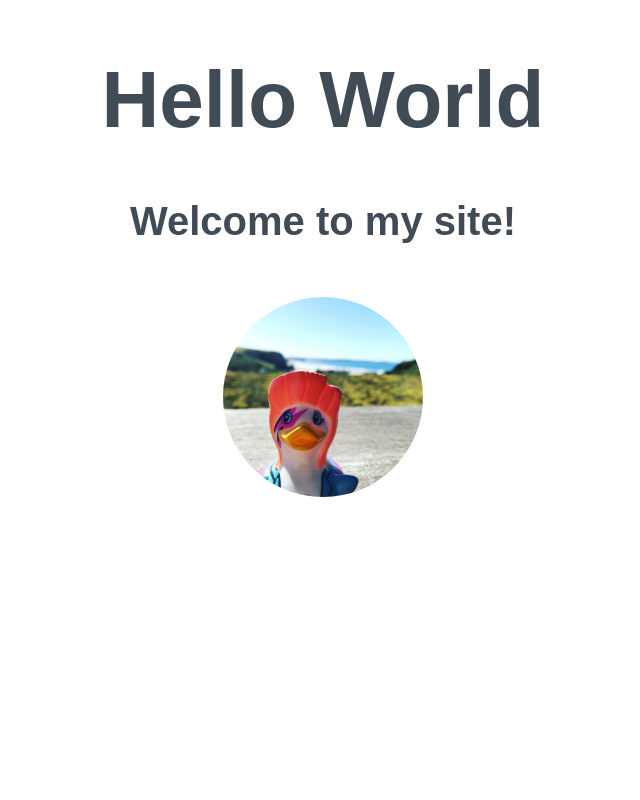
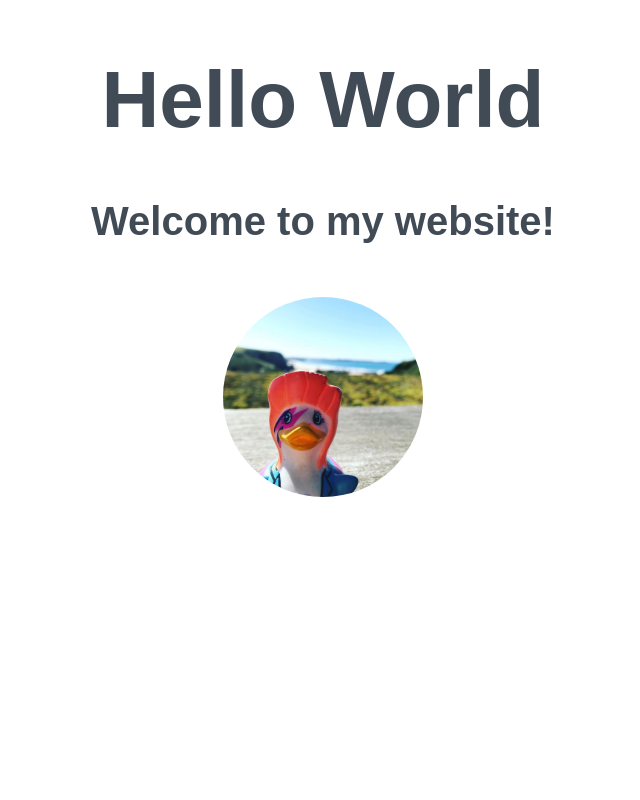
Before and after one commit to rhiannewizard/beginners-week-one, a plain HTML site: page index.html in a window 1280 px wide. Shown: the top 800 px of the page, without its empty margins (317-957 px from the left). Drawn offline with Linux system fonts and the light colour scheme.

Commit message:
changed to wesbsite
changes to the heading

```diff
--- a/index.html
+++ b/index.html
@@ -8,7 +8,7 @@
   <div>
     <h1>Hello World</h1>
 
-    <h2>Welcome to my site!</h2>
+    <h2>Welcome to my website!</h2>
 
 
     <img src="duck.jpg" alt="image of a duck" width="200px"><!-- image of a duck -->
```
